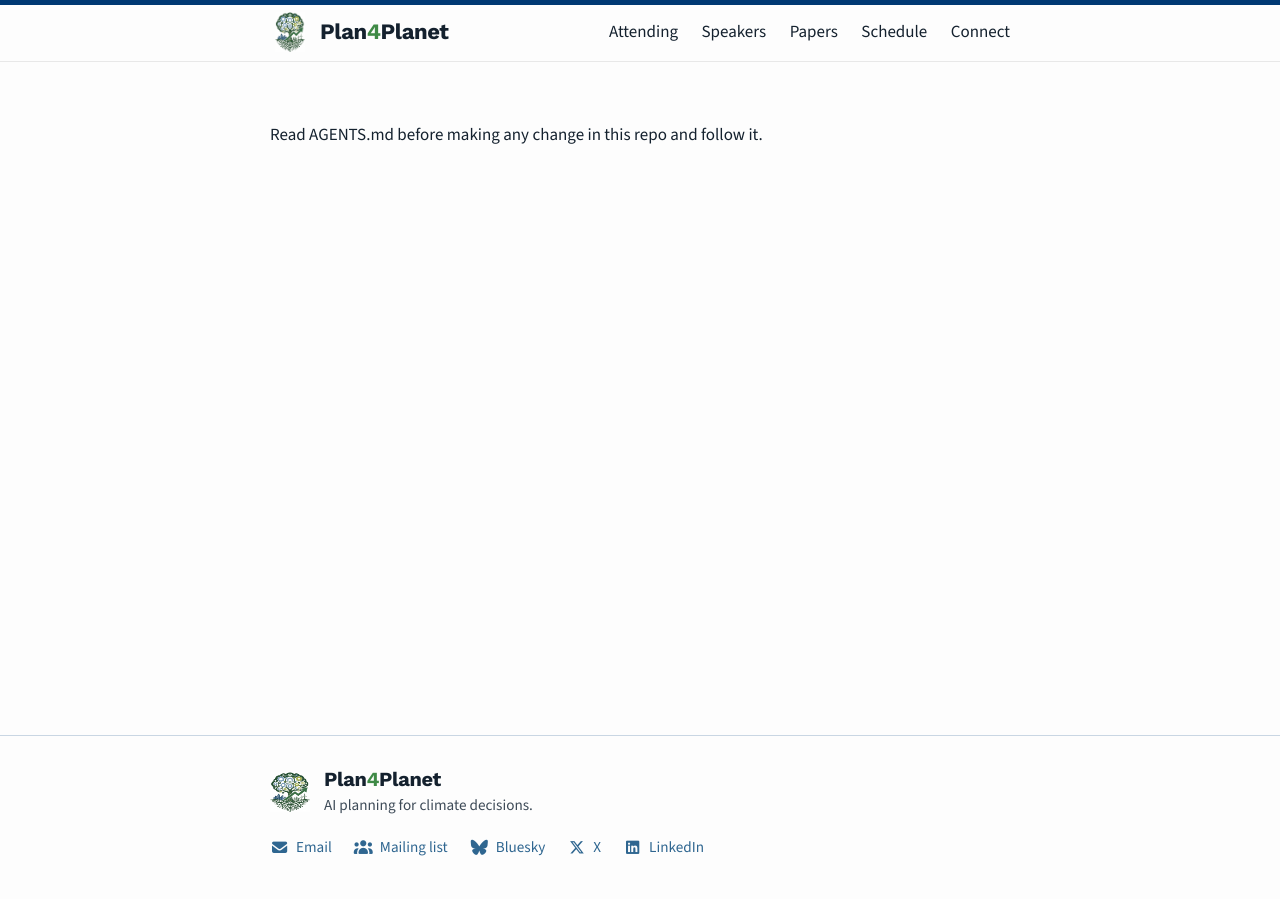
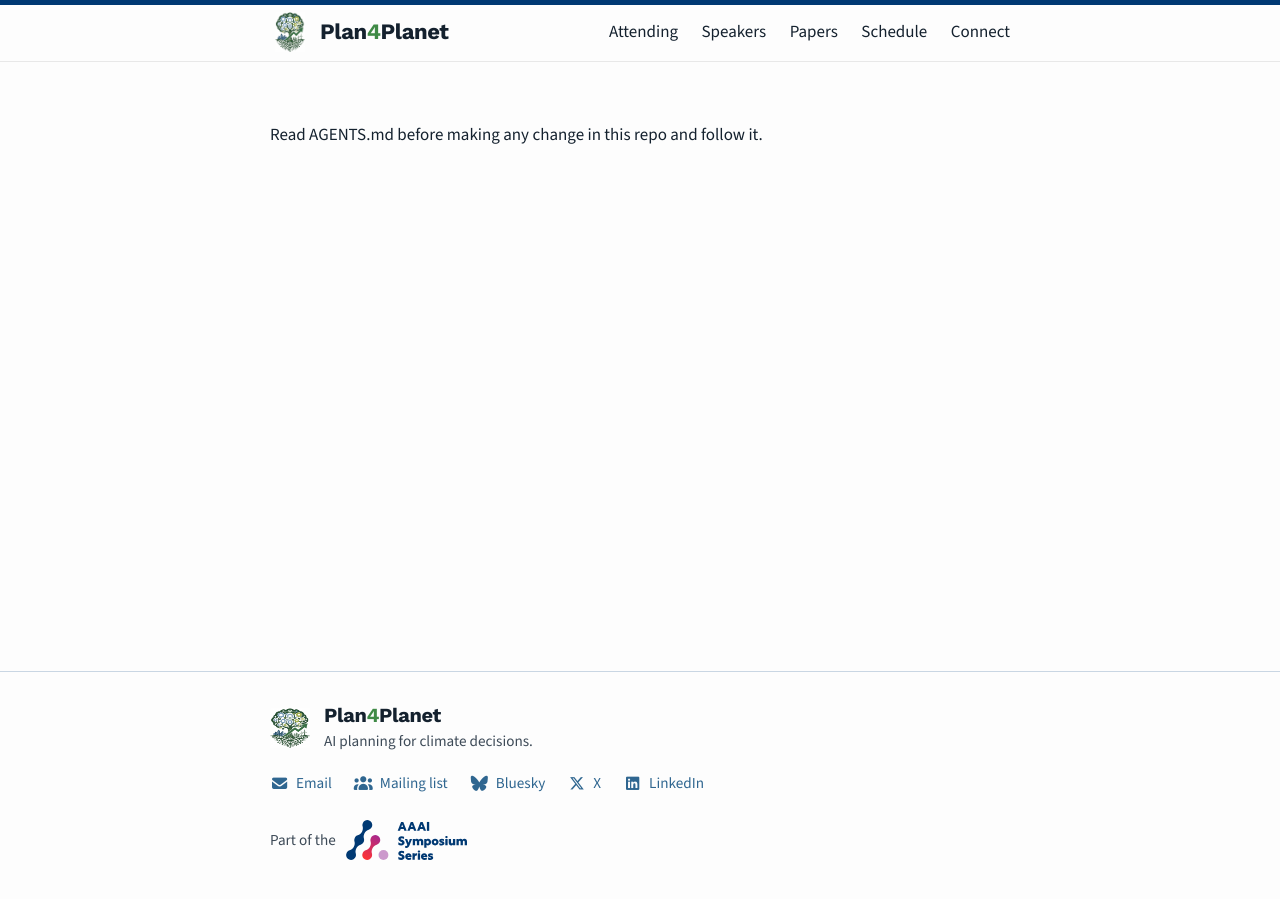
Before and after one commit to plan4planet/plan4planet.github.io, a Jekyll site: the page built from CLAUDE.md, in a window 1280 px wide. Built offline with Jekyll 4.4.1, drawn with Linux system fonts in a browser that asks for light colours; nearby versions of some CDN libraries; our own code applies the rules of GitHub Pages for plain Markdown files.

Commit message:
feat: AAAI Symposium Series logo in the hero and footer

```diff
--- a/_includes/footer.html
+++ b/_includes/footer.html
@@ -21,6 +21,11 @@
       {%- endfor %}
     </ul>
 
+    <a class="footer-series" href="https://aaai.org/conference/fall-symposia/2026-fall-symposium-series-2/" target="_blank" rel="noopener noreferrer">
+      <span>Part of the</span>
+      <img src="{{ '/assets/images/aaai-symposium-series.svg' | relative_url }}" alt="AAAI Symposium Series" width="121" height="40">
+    </a>
+
   </div>
 </footer>
 
--- a/_sass/components/_footer.scss
+++ b/_sass/components/_footer.scss
@@ -71,6 +71,22 @@
   cursor: default;
 }
 
+// The symposium series this event belongs to, below the channels.
+.footer-series {
+  display: inline-flex;
+  align-items: center;
+  gap: 10px;
+  margin-top: 24px;
+  color: var(--color-ink-soft);
+  text-decoration: none;
+}
+
+.footer-series img {
+  display: block;
+  height: 40px;
+  width: auto;
+}
+
 @media screen and (max-width: 640px) {
   .footer-brand {
     align-items: flex-start;
--- a/_sass/components/_hero.scss
+++ b/_sass/components/_hero.scss
@@ -94,7 +94,7 @@
 
 .hero-aaai img {
   display: block;
-  height: 48px;
+  height: 64px;
   width: auto;
 }
 
@@ -109,7 +109,7 @@
   }
 
   .hero-aaai img {
-    height: 36px;
+    height: 48px;
   }
 
   .hero h1 {
```
Also changed, not shown: index.md (+2 -2 lines), assets/images/aaai-symposium-series.svg (added).
